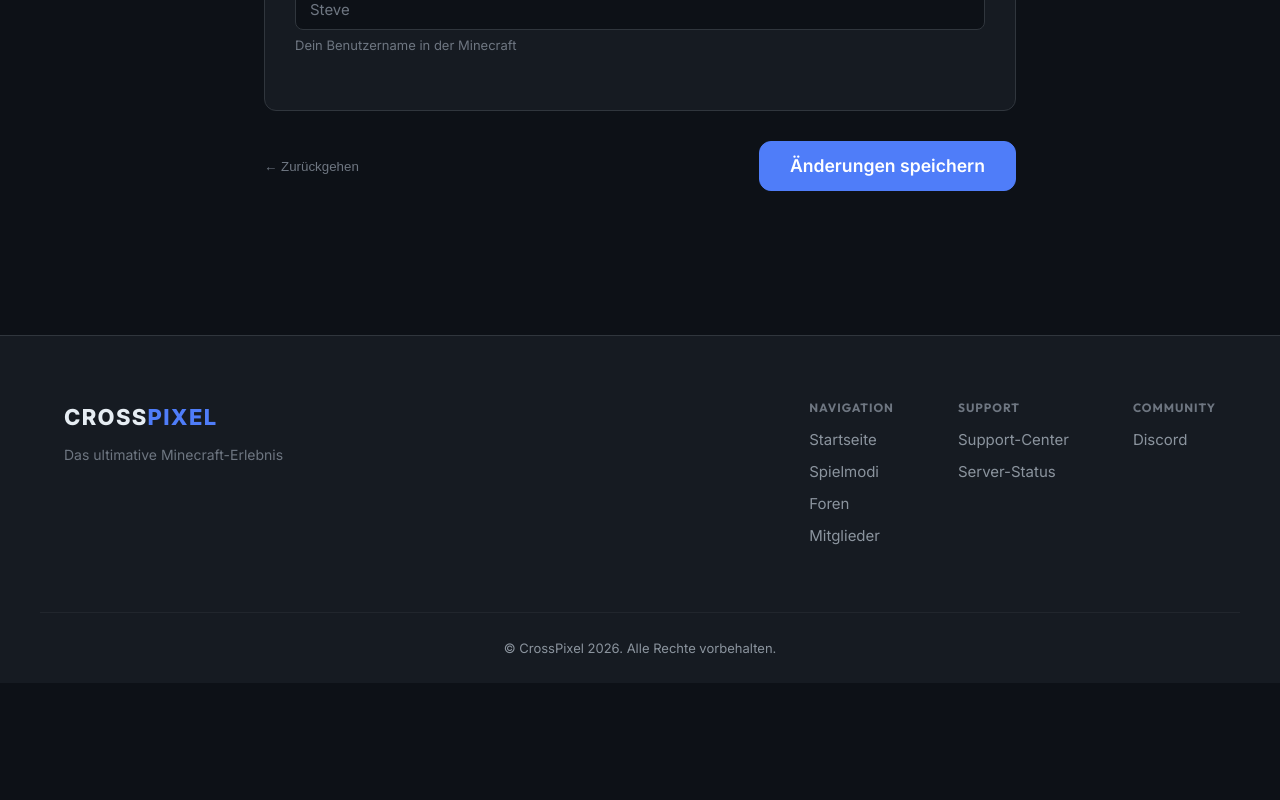
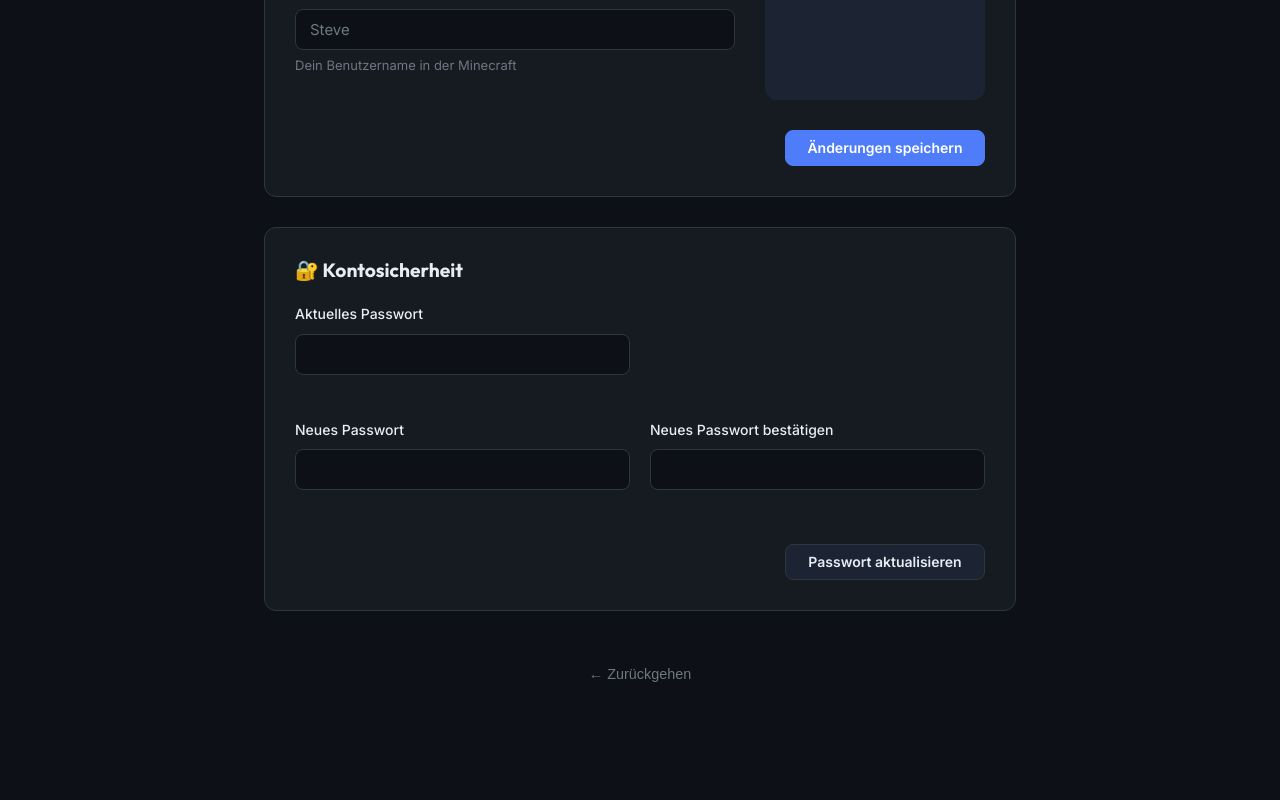
Before and after one commit to DevCuac/Pagina-Web, a Next.js app: page /dashboard/profile in a window 1280 px wide. Shown: the part 880-1680 px from the top of the page. Before the commit the page ends 1563 px from the top, so only its background shows below. Built offline with nearby package versions, Linux system fonts and the light colour scheme; no server answers.

Commit message:
Nuevo sistema de cambio de contraseña, visualizacion de skin de mc y  ma

```diff
--- /dev/null
+++ b/src/app/api/user/password/route.ts
@@ -0,0 +1,41 @@
+import { NextResponse } from 'next/server';
+import { auth } from '@/lib/auth';
+import prisma from '@/lib/db';
+import bcrypt from 'bcryptjs';
+
+export async function POST(req: Request) {
+  try {
+    const session = await auth();
+    if (!session) return NextResponse.json({ error: 'Unauthorized' }, { status: 401 });
+
+    const { currentPassword, newPassword } = await req.json();
+
+    if (!currentPassword || !newPassword) {
+      return NextResponse.json({ error: 'All fields are required' }, { status: 400 });
+    }
+
+    if (newPassword.length < 8) {
+      return NextResponse.json({ error: 'New password must be at least 8 characters' }, { status: 400 });
+    }
+
+    const user = await prisma.user.findUnique({ where: { id: session.user.id } });
+    if (!user || !user.password) {
+      return NextResponse.json({ error: 'User not found' }, { status: 404 });
+    }
+
+    const isMatch = await bcrypt.compare(currentPassword, user.password);
+    if (!isMatch) {
+      return NextResponse.json({ error: 'Current password is incorrect' }, { status: 400 });
+    }
+
+    const hashedPassword = await bcrypt.hash(newPassword, 10);
+    await prisma.user.update({
+      where: { id: session.user.id },
+      data: { password: hashedPassword }
+    });
+
+    return NextResponse.json({ message: 'Password updated successfully' });
+  } catch (error) {
+    return NextResponse.json({ error: 'Internal Server Error' }, { status: 500 });
+  }
+}
--- a/src/app/dashboard/profile/page.tsx
+++ b/src/app/dashboard/profile/page.tsx
@@ -5,14 +5,18 @@ import { useRouter } from 'next/navigation';
 import { useSession } from 'next-auth/react';
 import { useTranslation } from '@/components/I18nProvider';
 
+import { useToast } from '@/components/providers/ToastProvider';
+
 export default function ProfileEditPage() {
   const { data: session, update } = useSession();
   const { t } = useTranslation();
   const router = useRouter();
+  const { showToast } = useToast();
+
   const [form, setForm] = useState({ bio: '', minecraftName: '', avatar: '', banner: '' });
+  const [passForm, setPassForm] = useState({ currentPassword: '', newPassword: '', confirmPassword: '' });
   const [loading, setLoading] = useState(false);
-  const [success, setSuccess] = useState('');
-  const [error, setError] = useState('');
+  const [passLoading, setPassLoading] = useState(false);
 
   useEffect(() => {
     fetch('/api/user/profile', { cache: 'no-store' }).then(r => r.json()).then(data => {
@@ -30,7 +34,7 @@ export default function ProfileEditPage() {
     if (!file) return;
 
     if (file.size > 2 * 1024 * 1024) {
-      setError('File is too large (max 2MB)');
+      showToast('File is too large (max 2MB)', 'error');
       return;
     }
 
@@ -44,8 +48,6 @@ export default function ProfileEditPage() {
   const handleSubmit = async (e: React.FormEvent) => {
     e.preventDefault();
     setLoading(true);
-    setSuccess('');
-    setError('');
 
     try {
       const res = await fetch('/api/user/profile', {
@@ -57,16 +59,44 @@ export default function ProfileEditPage() {
       const data = await res.json();
 
       if (res.ok) {
-        setSuccess(t('profileEdit.success'));
+        showToast(t('profileEdit.success'), 'success');
         await update();
-        setTimeout(() => setSuccess(''), 4000);
       } else {
-        setError(data.error || 'Error saving profile');
+        showToast(data.error || 'Error saving profile', 'error');
       }
     } catch (err) {
-      setError('Network error');
+      showToast('Network error', 'error');
     }
     setLoading(false);
+  };
+
+  const handlePasswordSubmit = async (e: React.FormEvent) => {
+    e.preventDefault();
+    if (passForm.newPassword !== passForm.confirmPassword) {
+      showToast('Passwords do not match', 'error');
+      return;
+    }
+    setPassLoading(true);
+
+    try {
+      const res = await fetch('/api/user/password', {
+        method: 'POST',
+        headers: { 'Content-Type': 'application/json' },
+        body: JSON.stringify(passForm),
+      });
+
+      const data = await res.json();
+
+      if (res.ok) {
+        showToast(t('profileEdit.pass_success') || 'Password updated!', 'success');
+        setPassForm({ currentPassword: '', newPassword: '', confirmPassword: '' });
+      } else {
+        showToast(data.error || 'Error updating password', 'error');
+      }
+    } catch (err) {
+      showToast('Network error', 'error');
+    }
+    setPassLoading(false);
   };
 
   return (
@@ -74,29 +104,18 @@ export default function ProfileEditPage() {
       <div className="container" style={{ maxWidth: '800px' }}>
         <div style={{ marginBottom: '40px', textAlign: 'center' }}>
           <h1 style={{ fontSize: '2.5rem', fontWeight: 800, letterSpacing: '-1px', marginBottom: '10px' }}>{t('profileEdit.title')}</h1>
-          <p style={{ color: 'var(--text-muted)' }}>{t('profileEdit.subtitle') || 'Customize your identity across the network'}</p>
+          <p style={{ color: 'var(--text-muted)' }}>{t('profileEdit.subtitle')}</p>
         </div>
 
-        {success && (
-          <div style={{ padding: '1rem', background: 'rgba(63,185,80,0.1)', borderLeft: '4px solid var(--accent-success)', borderRadius: '8px', color: 'var(--accent-success)', marginBottom: '30px', animation: 'slideIn 0.3s ease' }}>
-            <strong>✓</strong> {success}
-          </div>
-        )}
-
-        {error && (
-          <div style={{ padding: '1rem', background: 'rgba(248,81,73,0.1)', borderLeft: '4px solid var(--accent-danger)', borderRadius: '8px', color: 'var(--accent-danger)', marginBottom: '30px', animation: 'slideIn 0.3s ease' }}>
-            <strong>⚠</strong> {error}
-          </div>
-        )}
+        <div style={{ display: 'flex', flexDirection: 'column', gap: '30px' }}>
 
           <form onSubmit={handleSubmit} style={{ display: 'flex', flexDirection: 'column', gap: '30px' }}>
-
             <div className="card" style={{ padding: '30px' }}>
-            <h3 style={{ marginBottom: '20px', fontSize: '1.2rem', display: 'flex', alignItems: 'center', gap: '10px' }}>🖼️ {t('profileEdit.media_title') || 'Profile Appearance'}</h3>
+              <h3 style={{ marginBottom: '20px', fontSize: '1.2rem', display: 'flex', alignItems: 'center', gap: '10px' }}>🖼️ {t('profileEdit.media_title')}</h3>
 
               <div style={{ display: 'grid', gridTemplateColumns: '1fr 2fr', gap: '30px' }}>
                 <div style={{ textAlign: 'center' }}>
-                <label className="form-label">{t('profileEdit.avatar_label') || 'Profile Picture'}</label>
+                  <label className="form-label">{t('profileEdit.avatar_label')}</label>
                   <div style={{ position: 'relative', width: '120px', height: '120px', margin: '15px auto', borderRadius: '50%', overflow: 'hidden', border: '3px solid var(--border-color)', background: 'var(--bg-elevated)' }}>
                     {form.avatar ? (
                       <img src={form.avatar} alt="Avatar" style={{ width: '100%', height: '100%', objectFit: 'cover' }} />
@@ -114,7 +133,7 @@ export default function ProfileEditPage() {
                 </div>
 
                 <div>
-                <label className="form-label">{t('profileEdit.banner_label') || 'Profile Banner'}</label>
+                  <label className="form-label">{t('profileEdit.banner_label')}</label>
                   <div style={{ position: 'relative', height: '120px', marginTop: '15px', borderRadius: '12px', overflow: 'hidden', border: '3px solid var(--border-color)', background: 'var(--bg-elevated)' }}>
                     {form.banner ? (
                       <img src={form.banner} alt="Banner" style={{ width: '100%', height: '100%', objectFit: 'cover' }} />
@@ -134,16 +153,18 @@ export default function ProfileEditPage() {
             </div>
 
             <div className="card" style={{ padding: '30px' }}>
-            <h3 style={{ marginBottom: '20px', fontSize: '1.2rem', display: 'flex', alignItems: 'center', gap: '10px' }}>📝 {t('profileEdit.info_title') || 'User Information'}</h3>
+              <h3 style={{ marginBottom: '20px', fontSize: '1.2rem', display: 'flex', alignItems: 'center', gap: '10px' }}>📝 {t('profileEdit.info_title')}</h3>
 
+              <div style={{ display: 'grid', gridTemplateColumns: '2fr 1fr', gap: '30px' }}>
+                <div style={{ display: 'flex', flexDirection: 'column', gap: '20px' }}>
                   <div className="form-group">
-              <label className="form-label">{t('profileEdit.bio_label') || 'Biography'}</label>
+                    <label className="form-label">{t('profileEdit.bio_label')}</label>
                     <textarea
                       className="form-textarea"
                       value={form.bio}
                       onChange={e => setForm({ ...form, bio: e.target.value })}
-                placeholder={t('profileEdit.bio_placeholder') || 'Tell the world about yourself...'}
-                rows={5}
+                      placeholder={t('profileEdit.bio_placeholder')}
+                      rows={4}
                       maxLength={500}
                       style={{ resize: 'none' }}
                     />
@@ -163,15 +184,82 @@ export default function ProfileEditPage() {
                   </div>
                 </div>
 
-          <div style={{ display: 'flex', justifyContent: 'space-between', alignItems: 'center' }}>
-            <button type="button" onClick={() => router.back()} style={{ background: 'transparent', border: 'none', color: 'var(--text-muted)', cursor: 'pointer' }}>
-              ← {t('common.back') || 'Go Back'}
+                <div style={{ background: 'var(--bg-elevated)', borderRadius: '12px', padding: '20px', textAlign: 'center', border: '1px solid var(--border-color)' }}>
+                  <label className="form-label" style={{ marginBottom: '15px', display: 'block' }}>Skin Preview</label>
+                  {form.minecraftName ? (
+                    <div style={{ display: 'flex', flexDirection: 'column', alignItems: 'center', gap: '10px' }}>
+                      <img
+                        src={`https://mc-heads.net/body/${form.minecraftName}/right`}
+                        alt="Skin Body"
+                        style={{ height: '180px', filter: 'drop-shadow(0 10px 15px rgba(0,0,0,0.5))' }}
+                      />
+                      <span style={{ fontSize: '0.8rem', fontWeight: 600 }}>{form.minecraftName}</span>
+                    </div>
+                  ) : (
+                    <div style={{ height: '200px', display: 'flex', alignItems: 'center', justifyContent: 'center', color: 'var(--text-muted)', fontSize: '0.8rem' }}>
+                      Enter your name to see your skin
+                    </div>
+                  )}
+                </div>
+              </div>
+
+              <div style={{ display: 'flex', justifyContent: 'flex-end', marginTop: '30px' }}>
+                <button type="submit" className="btn btn-primary" disabled={loading} style={{ minWidth: '200px' }}>
+                  {loading ? t('profileEdit.saving') : t('profileEdit.save_changes')}
                 </button>
-            <button type="submit" className="btn btn-primary" disabled={loading} style={{ minWidth: '160px', padding: '15px 30px', fontSize: '1.1rem', borderRadius: '12px', boxShadow: '0 10px 20px -5px var(--accent-primary-glow)' }}>
-              {loading ? t('profileEdit.saving') : t('profileEdit.save_changes') || 'Save Changes'}
+              </div>
+            </div>
+          </form>
+
+          <form onSubmit={handlePasswordSubmit} className="card" style={{ padding: '30px' }}>
+            <h3 style={{ marginBottom: '20px', fontSize: '1.2rem', display: 'flex', alignItems: 'center', gap: '10px' }}>🔐 {t('profileEdit.security_title') || 'Security'}</h3>
+            <div style={{ display: 'grid', gridTemplateColumns: '1fr 1fr', gap: '20px' }}>
+              <div className="form-group">
+                <label className="form-label">{t('profileEdit.current_password') || 'Current Password'}</label>
+                <input
+                  type="password"
+                  className="form-input"
+                  value={passForm.currentPassword}
+                  onChange={e => setPassForm({ ...passForm, currentPassword: e.target.value })}
+                  required
+                />
+              </div>
+              <div />
+              <div className="form-group">
+                <label className="form-label">{t('profileEdit.new_password') || 'New Password'}</label>
+                <input
+                  type="password"
+                  className="form-input"
+                  value={passForm.newPassword}
+                  onChange={e => setPassForm({ ...passForm, newPassword: e.target.value })}
+                  required
+                />
+              </div>
+              <div className="form-group">
+                <label className="form-label">{t('profileEdit.confirm_password') || 'Confirm New Password'}</label>
+                <input
+                  type="password"
+                  className="form-input"
+                  value={passForm.confirmPassword}
+                  onChange={e => setPassForm({ ...passForm, confirmPassword: e.target.value })}
+                  required
+                />
+              </div>
+            </div>
+            <div style={{ display: 'flex', justifyContent: 'flex-end', marginTop: '30px' }}>
+              <button type="submit" className="btn btn-secondary" disabled={passLoading} style={{ minWidth: '200px' }}>
+                {passLoading ? t('profileEdit.saving') : t('profileEdit.update_password') || 'Update Password'}
               </button>
             </div>
           </form>
+
+          <div style={{ textAlign: 'center', marginTop: '20px' }}>
+            <button type="button" onClick={() => router.back()} style={{ background: 'transparent', border: 'none', color: 'var(--text-muted)', cursor: 'pointer', fontSize: '0.9rem' }}>
+              ← {t('common.back')}
+            </button>
+          </div>
+
+        </div>
       </div>
     </div>
   );
--- /dev/null
+++ b/src/components/providers/ToastProvider.tsx
@@ -0,0 +1,70 @@
+'use client';
+
+import { createContext, useContext, useState, useCallback, ReactNode } from 'react';
+
+type ToastType = 'success' | 'error' | 'info';
+
+interface Toast {
+  id: string;
+  message: string;
+  type: ToastType;
+}
+
+interface ToastContextType {
+  showToast: (message: string, type?: ToastType) => void;
+}
+
+const ToastContext = createContext<ToastContextType | undefined>(undefined);
+
+export function ToastProvider({ children }: { children: ReactNode }) {
+  const [toasts, setToasts] = useState<Toast[]>([]);
+
+  const showToast = useCallback((message: string, type: ToastType = 'info') => {
+    const id = Math.random().toString(36).substr(2, 9);
+    setToasts(prev => [...prev, { id, message, type }]);
+    setTimeout(() => {
+      setToasts(prev => prev.filter(t => t.id !== id));
+    }, 5000);
+  }, []);
+
+  return (
+    <ToastContext.Provider value={{ showToast }}>
+      {children}
+      <div style={{ position: 'fixed', bottom: '2rem', right: '2rem', zIndex: 9999, display: 'flex', flexDirection: 'column', gap: '0.75rem', pointerEvents: 'none' }}>
+        {toasts.map(toast => (
+          <div key={toast.id} style={{
+            pointerEvents: 'auto',
+            background: toast.type === 'success' ? 'var(--accent-success)' : toast.type === 'error' ? 'var(--accent-danger)' : 'var(--bg-elevated)',
+            color: 'white',
+            padding: '1rem 1.5rem',
+            borderRadius: '12px',
+            boxShadow: '0 10px 25px rgba(0,0,0,0.3)',
+            display: 'flex',
+            alignItems: 'center',
+            gap: '12px',
+            minWidth: '280px',
+            animation: 'toastIn 0.4s cubic-bezier(0.18, 0.89, 0.32, 1.28) forwards',
+            border: '1px solid rgba(255,255,255,0.1)'
+          }}>
+            <span style={{ fontSize: '1.2rem' }}>
+              {toast.type === 'success' ? '✓' : toast.type === 'error' ? '⚠' : 'ℹ'}
+            </span>
+            <div style={{ fontSize: '0.9375rem', fontWeight: 500 }}>{toast.message}</div>
+          </div>
+        ))}
+      </div>
+      <style jsx global>{`
+        @keyframes toastIn {
+          from { transform: translateX(100%) scale(0.9); opacity: 0; }
+          to { transform: translateX(0) scale(1); opacity: 1; }
+        }
+      `}</style>
+    </ToastContext.Provider>
+  );
+}
+
+export const useToast = () => {
+  const context = useContext(ToastContext);
+  if (!context) throw new Error('useToast must be used within ToastProvider');
+  return context;
+};
--- a/src/locales/de.json
+++ b/src/locales/de.json
@@ -64,7 +64,13 @@
     "bio_label": "Biografie",
     "bio_placeholder": "Erzähl uns etwas über dich...",
     "save_changes": "Änderungen speichern",
-    "saving": "Speichern..."
+    "saving": "Speichern...",
+    "security_title": "Kontosicherheit",
+    "current_password": "Aktuelles Passwort",
+    "new_password": "Neues Passwort",
+    "confirm_password": "Neues Passwort bestätigen",
+    "update_password": "Passwort aktualisieren",
+    "pass_success": "Dein Passwort wurde geändert"
   },
   "common": {
     "back": "Zurückgehen"
```
Also changed, not shown: src/app/layout.tsx (+9 -6 lines), src/locales/en.json (+7 -1 lines). Lines whose indentation alone changed are shown as unchanged.
